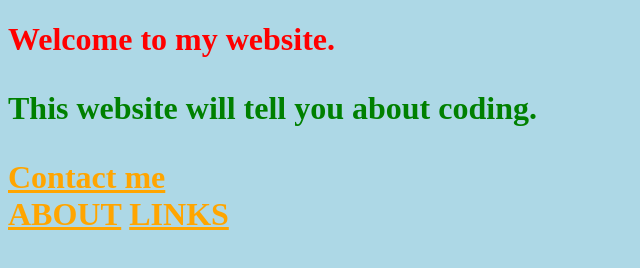
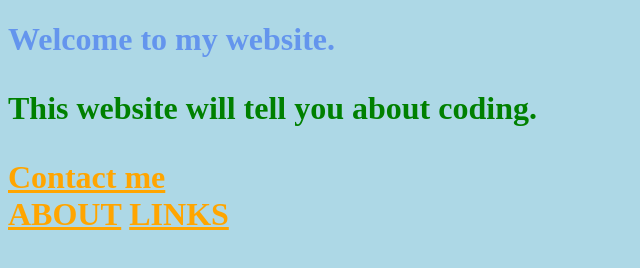
Before and after one commit to LoganHauser1/loganhauser1.github.io, a plain HTML site: page index.html in a window 1280 px wide. Shown: the whole page, without its empty margins (0-640 px from the left). Drawn offline with Linux system fonts and the light colour scheme.

Commit message:
Update styles.css

```diff
--- a/styles.css
+++ b/styles.css
@@ -1,5 +1,5 @@
 h1 {
-    color: red;
+    color: cornflowerblue;
 }
 
 p, li {
```
